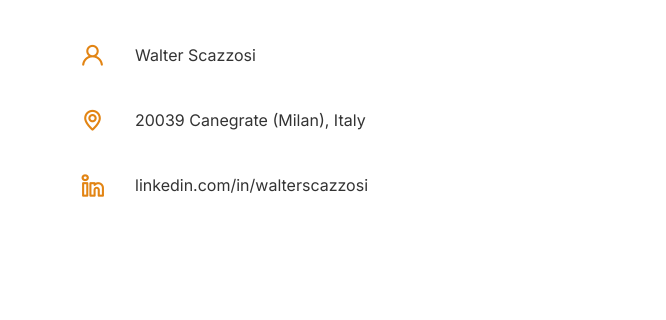
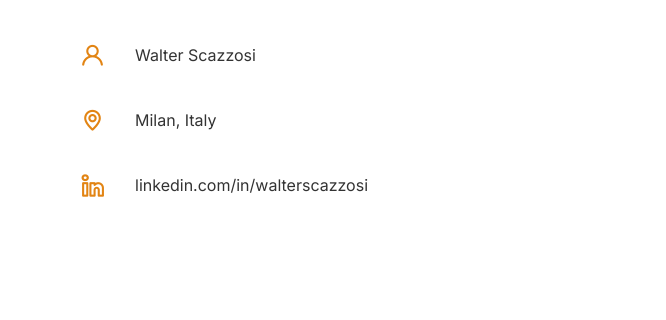
Before and after one commit to walterscazzosi/walterscazzosi.github.io, a plain HTML site: page index.html in a window 1280 px wide. Shown: the part 2373-2693 px from the top of the page, 0-666 px from the left. Drawn offline with nearby package versions, Linux system fonts and the light colour scheme; grey boxes are pictures that could not be loaded.

Commit message:
Update index.html

```diff
--- a/index.html
+++ b/index.html
@@ -104,7 +104,7 @@
                         <div class="row">
                             <i class="uil uil-map-marker"></i>
                             <div class="info">
-                                <div class="sub-title">20039 Canegrate (Milan), Italy</div>
+                                <div class="sub-title">Milan, Italy</div>
                             </div>
                         </div>
                         <div class="row">
```
